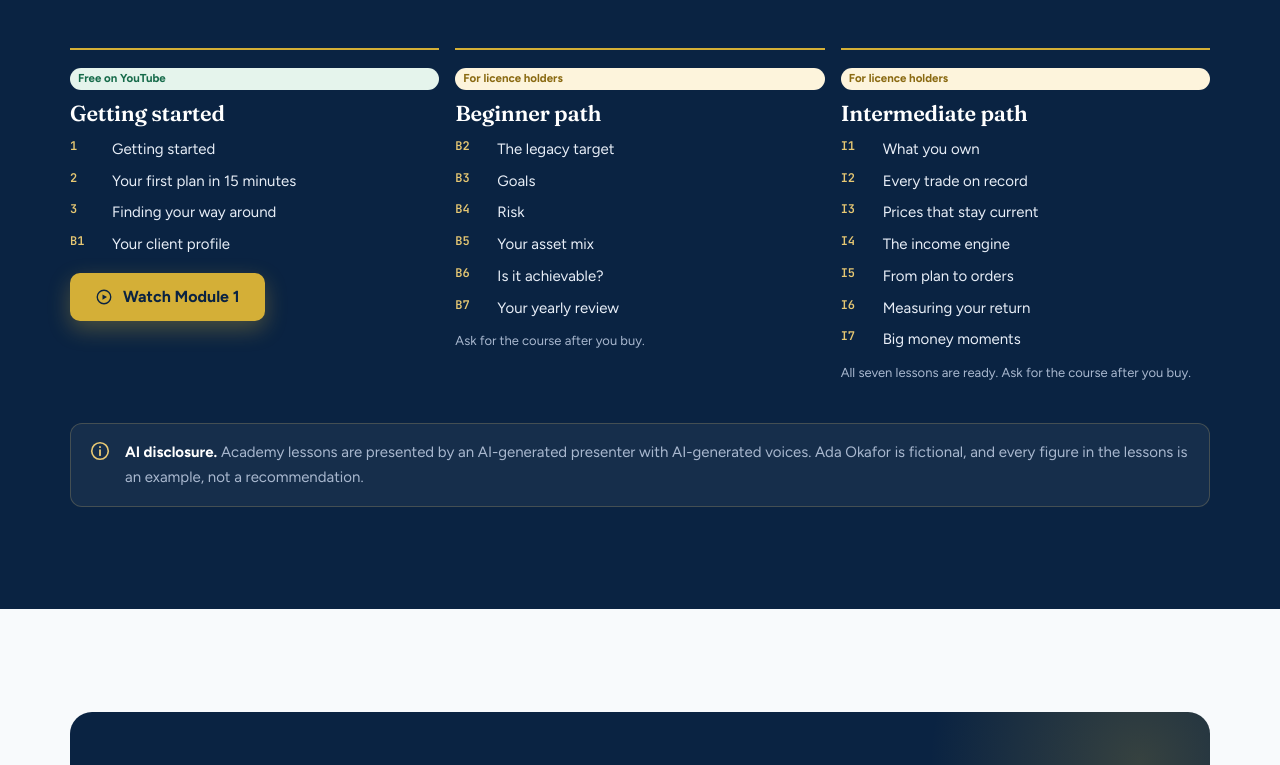
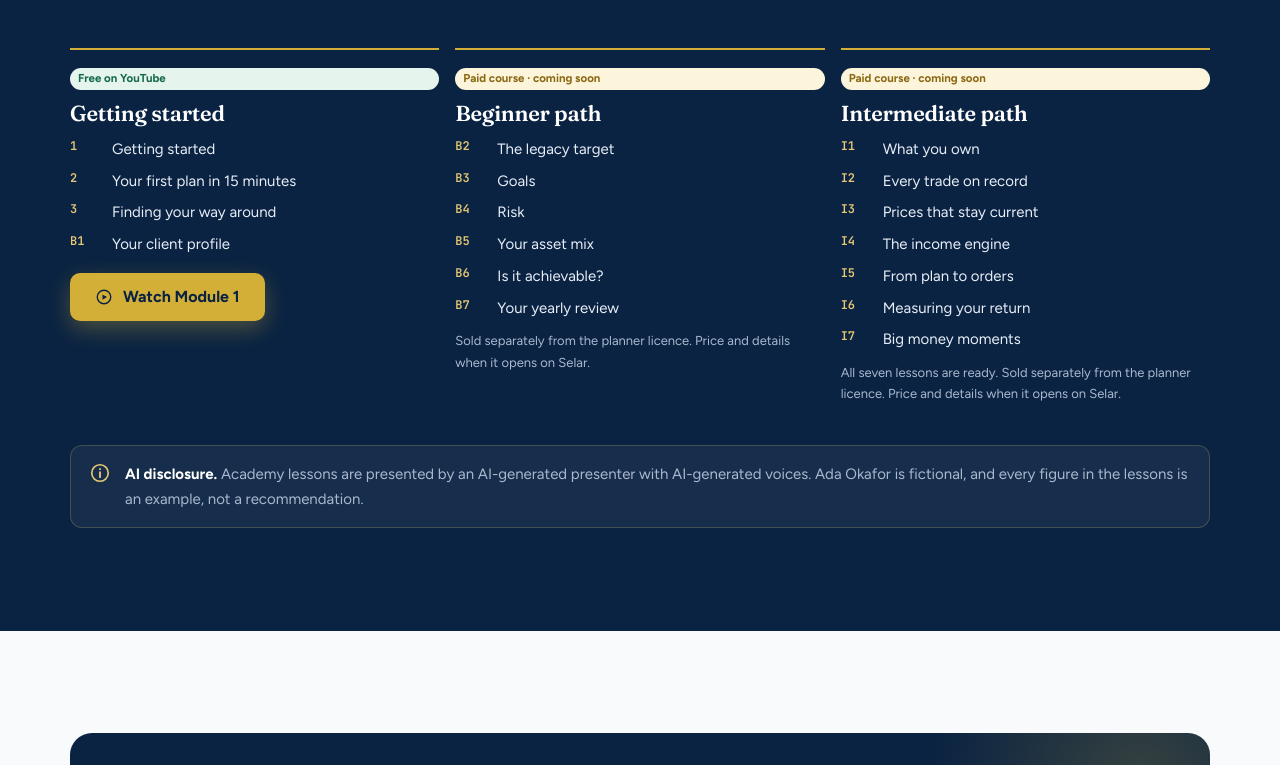
Before and after one commit to legacyportfolio/legacyportfolio.github.io, a plain HTML site: page demo.html in a window 1280 px wide. Shown: the part 2851-3616 px from the top of the page. Drawn offline with Linux system fonts and the light colour scheme.

Commit message:
Mark Academy paths as paid courses; correct thank-you delivery wording
Demo page: the Beginner and Intermediate paths no longer say they are for
licence holders on request. They are now marked as paid courses, sold
separately from the planner licence, with price and details to follow on Selar.

Thank-you page: Selar sends the receipt; the licence key and personal copy
are e-mailed within 24 hours.

Co-Authored-By: Claude Opus 5.5 <noreply@anthropic.com>
Claude-Session: https://claude.ai/code/session_017xo4nkYzHzyFLhryx81rLG

```diff
--- a/demo.html
+++ b/demo.html
@@ -188,8 +188,8 @@
     <div class="head"><p class="eyebrow">Legacy Portfolio Planner Academy</p><h2 id="academy-title" style="color:#fff">Learn the planner one short lesson at a time.</h2><p class="lede">Follow Ada as she builds her plan step by step. Each lesson is about four minutes, with a quick check at the end.</p></div>
     <div class="lessons">
       <div class="lesson"><span class="chip">Free on YouTube</span><h3 style="color:#fff">Getting started</h3><ol><li><code>1</code>Getting started</li><li><code>2</code>Your first plan in 15 minutes</li><li><code>3</code>Finding your way around</li><li><code>B1</code>Your client profile</li></ol><a class="btn btn-gold" href="https://youtu.be/CpaSk5riHVw" rel="noopener" style="justify-self:start;margin-top:6px"><svg viewBox="0 0 24 24" aria-hidden="true" focusable="false"><circle cx="12" cy="12" r="9" fill="none" stroke="currentColor" stroke-width="1.8"/><path d="M10 8.5v7l6-3.5z" fill="currentColor"/></svg> Watch Module 1</a></div>
-      <div class="lesson"><span class="chip todo">For licence holders</span><h3 style="color:#fff">Beginner path</h3><ol><li><code>B2</code>The legacy target</li><li><code>B3</code>Goals</li><li><code>B4</code>Risk</li><li><code>B5</code>Your asset mix</li><li><code>B6</code>Is it achievable?</li><li><code>B7</code>Your yearly review</li></ol><p class="who">Ask for the course after you buy.</p></div>
-      <div class="lesson"><span class="chip todo">For licence holders</span><h3 style="color:#fff">Intermediate path</h3><ol><li><code>I1</code>What you own</li><li><code>I2</code>Every trade on record</li><li><code>I3</code>Prices that stay current</li><li><code>I4</code>The income engine</li><li><code>I5</code>From plan to orders</li><li><code>I6</code>Measuring your return</li><li><code>I7</code>Big money moments</li></ol><p class="who">All seven lessons are ready. Ask for the course after you buy.</p></div>
+      <div class="lesson"><span class="chip todo">Paid course · coming soon</span><h3 style="color:#fff">Beginner path</h3><ol><li><code>B2</code>The legacy target</li><li><code>B3</code>Goals</li><li><code>B4</code>Risk</li><li><code>B5</code>Your asset mix</li><li><code>B6</code>Is it achievable?</li><li><code>B7</code>Your yearly review</li></ol><p class="who">Sold separately from the planner licence. Price and details when it opens on Selar.</p></div>
+      <div class="lesson"><span class="chip todo">Paid course · coming soon</span><h3 style="color:#fff">Intermediate path</h3><ol><li><code>I1</code>What you own</li><li><code>I2</code>Every trade on record</li><li><code>I3</code>Prices that stay current</li><li><code>I4</code>The income engine</li><li><code>I5</code>From plan to orders</li><li><code>I6</code>Measuring your return</li><li><code>I7</code>Big money moments</li></ol><p class="who">All seven lessons are ready. Sold separately from the planner licence. Price and details when it opens on Selar.</p></div>
     </div>
     <div class="notice mt-l"><svg viewBox="0 0 24 24" aria-hidden="true" focusable="false"><circle cx="12" cy="12" r="9" fill="none" stroke="currentColor" stroke-width="1.8"/><path d="M12 11v5.5M12 7.6v.2" stroke="currentColor" stroke-width="2" stroke-linecap="round"/></svg><p><b>AI disclosure.</b> Academy lessons are presented by an AI-generated presenter with AI-generated voices. Ada Okafor is fictional, and every figure in the lessons is an example, not a recommendation.</p></div>
   </div>
```
Also changed, not shown: thanks.html (+2 -2 lines).
